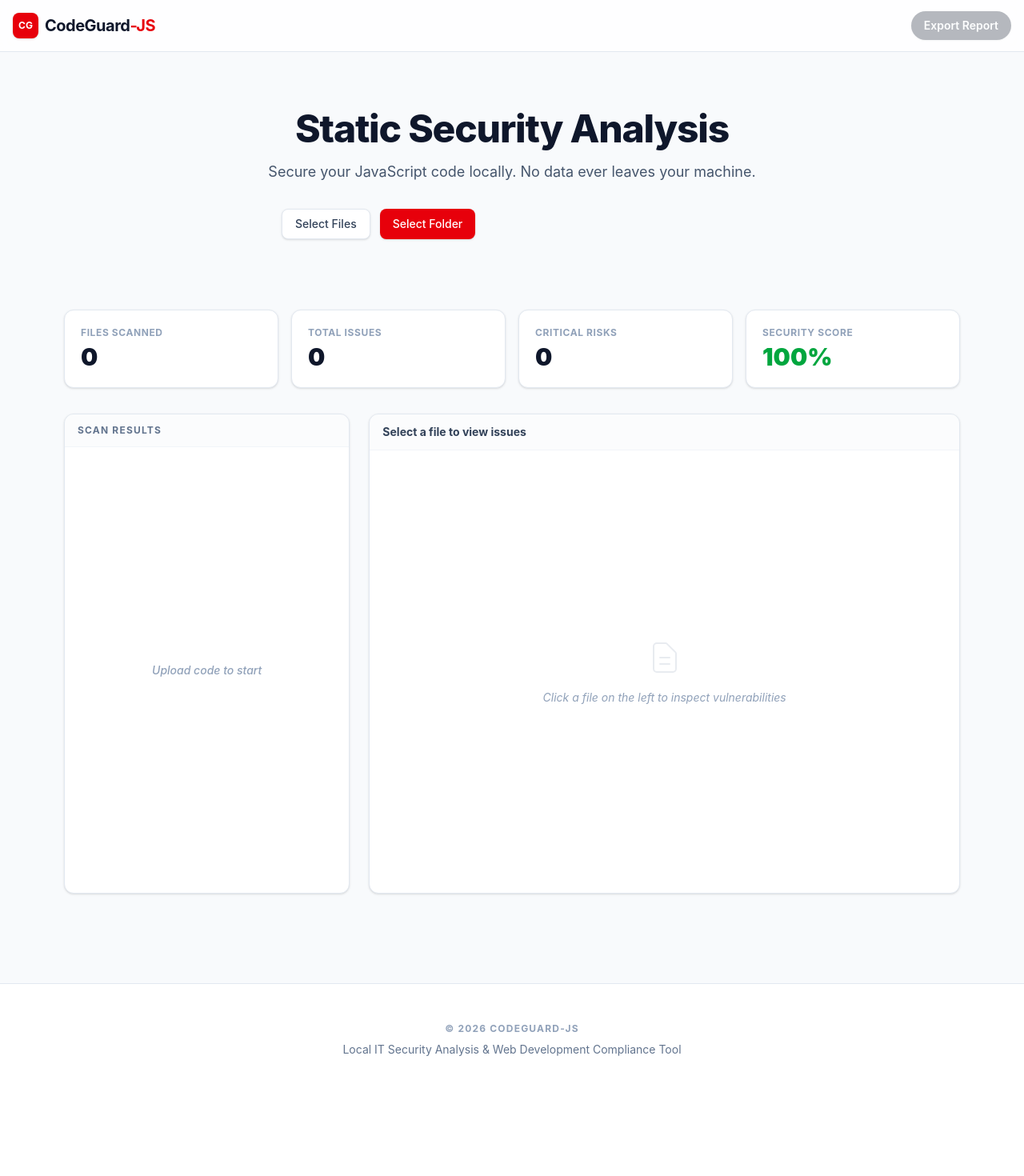
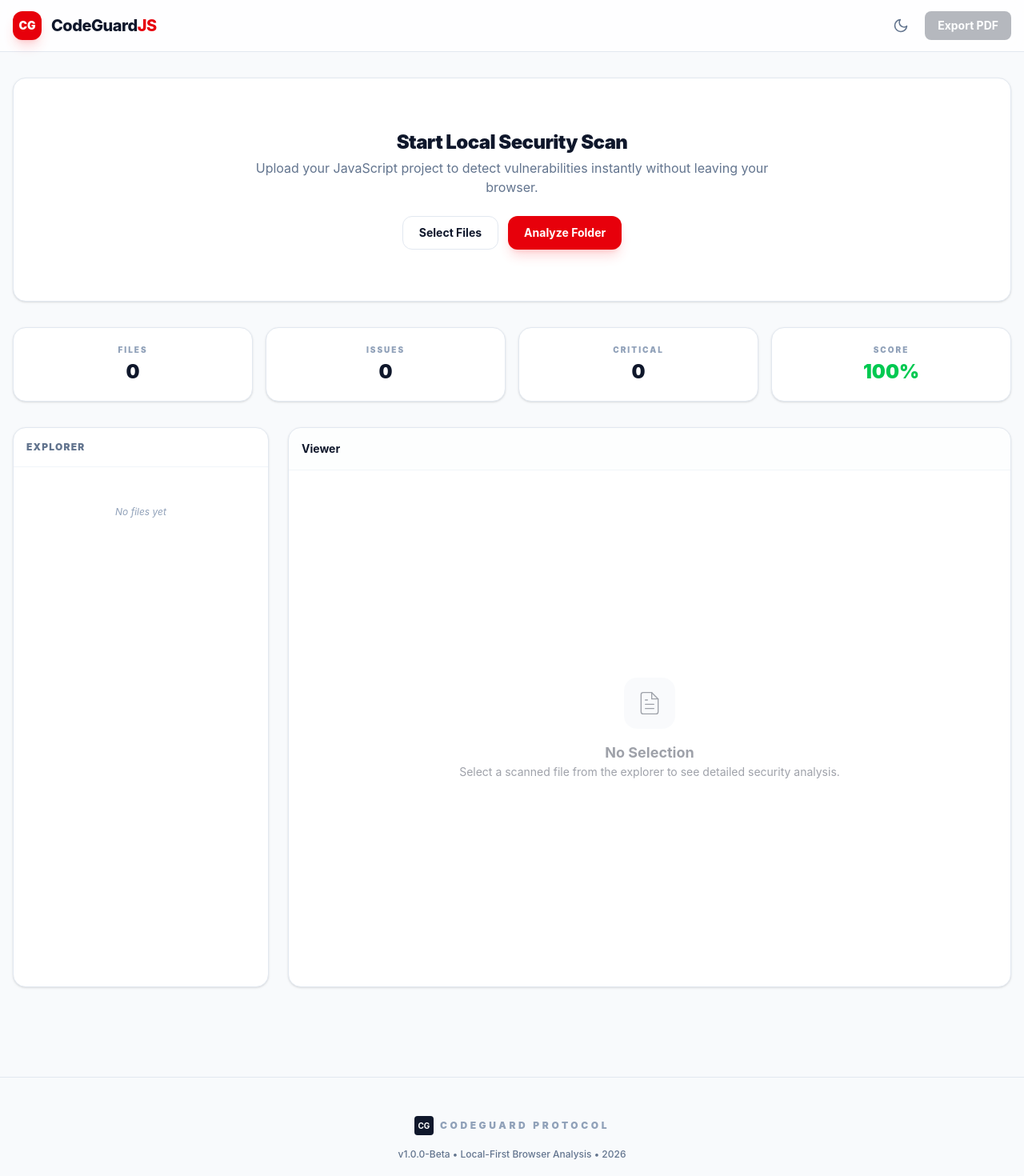
Before and after one commit to x-CHRIS-x/codeguard-js, a React (Vite) app: page / in a window 1280 px wide. Shown: the top 1470 px of the page at 80% size. Before the commit the page ends 1370 px from the top, so only its background shows below. Built offline with nearby package versions, Linux system fonts and the light colour scheme.

Commit message:
feat(ui): refactor dashboard to professional IDE style and add dark mode support

```diff
--- a/src/App.jsx
+++ b/src/App.jsx
@@ -1,4 +1,4 @@
-import { useState, useRef, useMemo } from 'react'
+import { useState, useRef, useMemo, useEffect } from 'react'
 import { scanFile } from './utils/scannerEngine'
 import { injectionRules } from './scanner/rules/injection'
 import { xssRules } from './scanner/rules/xss'
@@ -14,10 +14,20 @@ function App() {
   const [results, setResults] = useState([])
   const [isScanning, setIsScanning] = useState(false)
   const [selectedFileIdx, setSelectedFileIdx] = useState(null)
+  const [darkMode, setDarkMode] = useState(false)
+
   const fileInputRef = useRef(null)
   const folderInputRef = useRef(null)
 
-  // Derived stats
+  // Handle Dark Mode Class
+  useEffect(() => {
+    if (darkMode) {
+      document.documentElement.classList.add('dark')
+    } else {
+      document.documentElement.classList.remove('dark')
+    }
+  }, [darkMode])
+
   const stats = useMemo(() => {
     const totalIssues = results.reduce((acc, res) => acc + (res.issues?.length || 0), 0)
     const criticalIssues = results.reduce((acc, res) =>
@@ -50,7 +60,6 @@ function App() {
     })
 
     setFiles(filtered)
-
     const scanResults = []
     const allRules = [
       ...injectionRules, ...xssRules, ...authRules,
@@ -71,197 +80,192 @@ function App() {
   const selectedResult = selectedFileIdx !== null ? results[selectedFileIdx] : null
 
   return (
-    <div className="min-h-screen bg-slate-50 font-sans text-slate-900">
-      {/* Hidden Inputs */}
+    <div className="min-h-screen bg-slate-50 transition-colors duration-300 dark:bg-slate-950 font-sans text-slate-900 dark:text-slate-100">
       <input type="file" ref={fileInputRef} onChange={handleFileUpload} multiple className="hidden" accept=".js,.jsx,.ts,.tsx" />
       <input type="file" ref={folderInputRef} onChange={handleFileUpload} webkitdirectory="true" directory="true" className="hidden" />
 
       {/* Header */}
-      <header className="sticky top-0 z-50 w-full border-b border-slate-200 bg-white/80 backdrop-blur-md">
+      <header className="sticky top-0 z-50 w-full border-b border-slate-200 dark:border-slate-800 bg-white/80 dark:bg-slate-900/80 backdrop-blur-md">
         <div className="container mx-auto flex h-16 items-center justify-between px-4">
-          <div className="flex items-center gap-2">
-            <div className="flex h-8 w-8 items-center justify-center rounded-lg bg-red-600 text-white shadow-sm">
-              <span className="font-bold text-xs uppercase">CG</span>
+          <div className="flex items-center gap-3">
+            <div className="flex h-9 w-9 items-center justify-center rounded-xl bg-red-600 text-white shadow-lg shadow-red-500/20">
+              <span className="font-black text-sm">CG</span>
             </div>
-            <h1 className="text-xl font-bold tracking-tight text-slate-900">
-              CodeGuard<span className="text-red-600">-JS</span>
+            <h1 className="text-xl font-extrabold tracking-tight">
+              CodeGuard<span className="text-red-600">JS</span>
             </h1>
           </div>
-          <div className="flex items-center gap-4">
-            {isScanning && (
-              <div className="flex items-center gap-2 text-sm font-medium text-slate-500 animate-pulse">
-                <div className="h-2 w-2 rounded-full bg-red-600"></div>
-                Scanning...
-              </div>
+
+          <div className="flex items-center gap-3">
+            <button
+              onClick={() => setDarkMode(!darkMode)}
+              className="p-2 rounded-lg hover:bg-slate-100 dark:hover:bg-slate-800 transition-colors text-slate-500 dark:text-slate-400"
+              title="Toggle Theme"
+            >
+              {darkMode ? (
+                <svg xmlns="http://www.w3.org/2000/svg" width="20" height="20" viewBox="0 0 24 24" fill="none" stroke="currentColor" strokeWidth="2" strokeLinecap="round" strokeLinejoin="round"><circle cx="12" cy="12" r="5"/><line x1="12" y1="1" x2="12" y2="3"/><line x1="12" y1="21" x2="12" y2="23"/><line x1="4.22" y1="4.22" x2="5.64" y2="5.64"/><line x1="18.36" y1="18.36" x2="19.78" y2="19.78"/><line x1="1" y1="12" x2="3" y2="12"/><line x1="21" y1="12" x2="23" y2="12"/><line x1="4.22" y1="19.78" x2="5.64" y2="18.36"/><line x1="18.36" y1="5.64" x2="19.78" y2="4.22"/></svg>
+              ) : (
+                <svg xmlns="http://www.w3.org/2000/svg" width="20" height="20" viewBox="0 0 24 24" fill="none" stroke="currentColor" strokeWidth="2" strokeLinecap="round" strokeLinejoin="round"><path d="M21 12.79A9 9 0 1 1 11.21 3 7 7 0 0 0 21 12.79z"/></svg>
               )}
+            </button>
             <button
-              className="rounded-full bg-slate-900 px-4 py-2 text-sm font-semibold text-white hover:bg-slate-800 transition-all shadow-sm disabled:opacity-30"
+              className="rounded-lg bg-slate-900 dark:bg-slate-100 px-4 py-2 text-sm font-bold text-white dark:text-slate-900 hover:opacity-90 transition-all disabled:opacity-30"
               disabled={results.length === 0}
             >
-              Export Report
+              Export PDF
             </button>
           </div>
         </div>
       </header>
 
-      <main className="container mx-auto px-4 py-8 max-w-6xl">
-        {/* Upload Section (Miniaturized if results exist) */}
-        <section className={`transition-all duration-500 ${results.length > 0 ? 'mb-8' : 'mb-12 py-10 text-center'}`}>
-          {!results.length && (
-            <>
-              <h2 className="mb-4 text-4xl font-extrabold tracking-tight text-slate-900 sm:text-5xl">Static Security Analysis</h2>
-              <p className="mx-auto mb-8 max-w-2xl text-lg text-slate-600">Secure your JavaScript code locally. No data ever leaves your machine.</p>
-            </>
-          )}
-
-          <div className={`mx-auto ${results.length > 0 ? 'max-w-none flex items-center justify-between bg-white p-4 rounded-xl border border-slate-200' : 'max-w-xl'}`}>
-            <div className={results.length > 0 ? 'flex items-center gap-4' : ''}>
-               {results.length > 0 && <h3 className="font-bold text-slate-700">Ready for new scan?</h3>}
+      <main className="container mx-auto px-4 py-8 max-w-7xl">
+        {/* Simplified Upload */}
+        <section className={`mb-8 flex items-center justify-between p-6 rounded-2xl bg-white dark:bg-slate-900 border border-slate-200 dark:border-slate-800 shadow-sm transition-all ${results.length === 0 ? 'flex-col gap-6 text-center py-16' : ''}`}>
+          <div className={results.length === 0 ? 'max-w-2xl' : ''}>
+            <h2 className="text-2xl font-black tracking-tight">{results.length === 0 ? 'Start Local Security Scan' : 'Project Analysis'}</h2>
+            <p className="text-slate-500 dark:text-slate-400 mt-1">{results.length === 0 ? 'Upload your JavaScript project to detect vulnerabilities instantly without leaving your browser.' : `${files.length} files processed. Select one to view issues.`}</p>
+          </div>
           <div className="flex gap-3">
-                  <button onClick={() => fileInputRef.current.click()} className="rounded-lg border border-slate-200 bg-white px-4 py-2 text-sm font-medium text-slate-700 hover:bg-slate-50 shadow-sm">
-                    Select Files
-                  </button>
-                  <button onClick={() => folderInputRef.current.click()} className="rounded-lg bg-red-600 px-4 py-2 text-sm font-medium text-white hover:bg-red-700 shadow-sm">
-                    Select Folder
-                  </button>
-               </div>
-            </div>
+            <button onClick={() => fileInputRef.current.click()} className="px-5 py-2.5 rounded-xl border border-slate-200 dark:border-slate-700 font-bold text-sm hover:bg-slate-50 dark:hover:bg-slate-800 transition-colors">Select Files</button>
+            <button onClick={() => folderInputRef.current.click()} className="px-5 py-2.5 rounded-xl bg-red-600 text-white font-bold text-sm hover:bg-red-700 transition-shadow shadow-lg shadow-red-500/20">Analyze Folder</button>
             {results.length > 0 && (
-              <button onClick={() => { setResults([]); setFiles([]); setSelectedFileIdx(null); }} className="text-sm font-bold text-red-600 hover:underline">
-                Clear All
+              <button onClick={() => { setResults([]); setFiles([]); setSelectedFileIdx(null); }} className="p-2.5 text-red-600 hover:bg-red-50 dark:hover:bg-red-900/20 rounded-xl transition-colors" title="Clear All">
+                <svg xmlns="http://www.w3.org/2000/svg" width="20" height="20" viewBox="0 0 24 24" fill="none" stroke="currentColor" strokeWidth="2" strokeLinecap="round" strokeLinejoin="round"><polyline points="3 6 5 6 21 6"/><path d="M19 6v14a2 2 0 0 1-2 2H7a2 2 0 0 1-2-2V6m3 0V4a2 2 0 0 1 2-2h4a2 2 0 0 1 2 2v2"/><line x1="10" y1="11" x2="10" y2="17"/><line x1="14" y1="11" x2="14" y2="17"/></svg>
               </button>
             )}
           </div>
         </section>
 
-        {/* Dashboard Stats */}
-        <section className="mb-8 grid gap-4 sm:grid-cols-2 lg:grid-cols-4">
+        {/* Stats Row */}
+        <section className="mb-8 grid grid-cols-2 lg:grid-cols-4 gap-4">
           {[
-            { label: 'Files Scanned', value: files.length, color: 'text-slate-900' },
-            { label: 'Total Issues', value: stats.totalIssues, color: stats.totalIssues > 0 ? 'text-red-600' : 'text-slate-900' },
-            { label: 'Critical Risks', value: stats.criticalIssues, color: stats.criticalIssues > 0 ? 'text-red-700' : 'text-slate-900' },
-            { label: 'Security Score', value: `${stats.securityScore}%`, color: stats.securityScore > 80 ? 'text-green-600' : 'text-orange-600' }
-          ].map((stat, i) => (
-            <div key={i} className="rounded-xl border border-slate-200 bg-white p-5 shadow-sm transition-transform hover:scale-[1.02]">
-              <p className="text-xs font-bold uppercase tracking-wider text-slate-400">{stat.label}</p>
-              <p className={`mt-1 text-3xl font-black ${stat.color}`}>{stat.value}</p>
+            { label: 'Files', value: files.length, color: 'text-slate-900 dark:text-white' },
+            { label: 'Issues', value: stats.totalIssues, color: stats.totalIssues > 0 ? 'text-red-600' : 'text-slate-900 dark:text-white' },
+            { label: 'Critical', value: stats.criticalIssues, color: stats.criticalIssues > 0 ? 'text-red-500' : 'text-slate-900 dark:text-white' },
+            { label: 'Score', value: `${stats.securityScore}%`, color: stats.securityScore > 80 ? 'text-green-500' : 'text-orange-500' }
+          ].map((s, i) => (
+            <div key={i} className="bg-white dark:bg-slate-900 p-5 rounded-2xl border border-slate-200 dark:border-slate-800 shadow-sm flex flex-col items-center justify-center">
+              <span className="text-[10px] font-black uppercase tracking-[0.2em] text-slate-400 mb-1">{s.label}</span>
+              <span className={`text-2xl font-black ${s.color}`}>{s.value}</span>
             </div>
           ))}
         </section>
 
-        {/* Analysis Interface */}
-        <div className="grid gap-6 lg:grid-cols-3 h-[600px]">
-          {/* File List Panel */}
-          <aside className="lg:col-span-1 flex flex-col rounded-xl border border-slate-200 bg-white overflow-hidden shadow-sm">
-            <div className="border-b border-slate-100 bg-slate-50/50 px-4 py-3">
-              <h3 className="text-xs font-bold uppercase tracking-widest text-slate-500">Scan Results</h3>
+        {/* Main Workspace */}
+        <div className="flex flex-col lg:flex-row gap-6 h-[700px]">
+          {/* File Browser */}
+          <div className="w-full lg:w-80 flex flex-col bg-white dark:bg-slate-900 rounded-2xl border border-slate-200 dark:border-slate-800 overflow-hidden shadow-sm">
+            <div className="p-4 border-b border-slate-100 dark:border-slate-800 flex justify-between items-center">
+              <span className="text-xs font-black uppercase tracking-widest text-slate-500">Explorer</span>
+              {isScanning && <div className="h-1.5 w-1.5 rounded-full bg-red-600 animate-ping"></div>}
             </div>
-            <div className="flex-1 overflow-y-auto divide-y divide-slate-100 font-medium">
-              {!results.length ? (
-                <div className="flex h-full items-center justify-center p-8 text-center text-sm italic text-slate-400">Upload code to start</div>
-              ) : (
-                results.map((res, idx) => (
-                  <div
+            <div className="flex-1 overflow-y-auto p-2 space-y-1">
+              {results.map((res, idx) => (
+                <button
                   key={idx}
                   onClick={() => setSelectedFileIdx(idx)}
-                    className={`flex items-center justify-between px-4 py-4 cursor-pointer transition-all ${selectedFileIdx === idx ? 'bg-red-50 border-l-4 border-red-600' : 'hover:bg-slate-50'}`}
+                  className={`w-full flex items-center gap-3 px-3 py-2.5 rounded-xl transition-all text-left group ${selectedFileIdx === idx ? 'bg-slate-100 dark:bg-slate-800' : 'hover:bg-slate-50 dark:hover:bg-slate-800/50'}`}
                 >
-                    <div className="min-w-0 pr-4">
-                      <p className={`text-sm truncate ${selectedFileIdx === idx ? 'text-red-900 font-bold' : 'text-slate-700'}`}>
-                        {res.fileName}
-                      </p>
-                      <p className="text-[10px] text-slate-400 uppercase tracking-tighter">
-                        {res.issues.length} Issues found
-                      </p>
+                  <div className={`h-2 w-2 rounded-full shrink-0 ${res.issues.length > 0 ? 'bg-red-500 shadow-sm shadow-red-500/50' : 'bg-green-500'}`}></div>
+                  <span className={`text-sm truncate flex-1 font-semibold ${selectedFileIdx === idx ? 'text-slate-900 dark:text-white' : 'text-slate-600 dark:text-slate-400'}`}>
+                    {res.fileName.split('/').pop()}
+                  </span>
+                  {res.issues.length > 0 && <span className="text-[10px] font-black text-slate-400 group-hover:text-red-400">{res.issues.length}</span>}
+                </button>
+              ))}
+              {results.length === 0 && <p className="text-center text-xs text-slate-400 mt-10 italic">No files yet</p>}
             </div>
-                    {res.issues.length > 0 ? (
-                      <span className="flex h-5 w-5 items-center justify-center rounded-full bg-red-100 text-[10px] font-bold text-red-600">
-                        !
-                      </span>
-                    ) : (
-                      <span className="text-green-500">✓</span>
-                    )}
-                  </div>
-                ))
-              )}
-            </div>
-          </aside>
-
-          {/* Details Panel */}
-          <section className="lg:col-span-2 flex flex-col rounded-xl border border-slate-200 bg-white overflow-hidden shadow-sm">
-            <div className="border-b border-slate-100 bg-slate-50/50 px-4 py-3 flex items-center justify-between">
-              <h3 className="text-sm font-bold text-slate-700">
-                {selectedResult ? selectedResult.fileName : "Select a file to view issues"}
-              </h3>
-              {selectedResult && (
-                <span className="rounded bg-slate-900 px-2 py-0.5 text-[10px] font-bold text-white uppercase">
-                  {selectedResult.issues.length} Issues
-                </span>
-              )}
           </div>
 
-            <div className="flex-1 overflow-y-auto p-6">
+          {/* Code & Issue Viewer */}
+          <div className="flex-1 flex flex-col bg-white dark:bg-slate-900 rounded-2xl border border-slate-200 dark:border-slate-800 overflow-hidden shadow-sm">
+            <div className="p-4 border-b border-slate-100 dark:border-slate-800 bg-slate-50/30 dark:bg-slate-800/30 flex items-center justify-between">
+              <div className="flex items-center gap-2">
+                <span className="text-sm font-bold truncate max-w-[300px]">{selectedResult?.fileName || 'Viewer'}</span>
+              </div>
+              {selectedResult && <span className="text-[10px] font-black px-2 py-1 bg-red-100 dark:bg-red-900/30 text-red-600 rounded-md">VULNERABILITIES DETECTED</span>}
+            </div>
+
+            <div className="flex-1 overflow-y-auto scrollbar-thin scrollbar-thumb-slate-200 dark:scrollbar-thumb-slate-700">
               {!selectedResult ? (
-                <div className="flex h-full flex-col items-center justify-center text-slate-400">
-                  <svg className="mb-4 h-12 w-12 opacity-20" fill="none" viewBox="0 0 24 24" stroke="currentColor">
-                    <path strokeLinecap="round" strokeLinejoin="round" strokeWidth={1} d="M9 12h6m-6 4h6m2 5H7a2 2 0 01-2-2V5a2 2 0 012-2h5.586a1 1 0 01.707.293l5.414 5.414a1 1 0 01.293.707V19a2 2 0 01-2 2z" />
-                  </svg>
-                  <p className="text-sm italic">Click a file on the left to inspect vulnerabilities</p>
+                <div className="h-full flex flex-col items-center justify-center p-10 text-center opacity-40">
+                  <div className="w-16 h-16 bg-slate-100 dark:bg-slate-800 rounded-2xl flex items-center justify-center mb-4">
+                    <svg xmlns="http://www.w3.org/2000/svg" width="32" height="32" viewBox="0 0 24 24" fill="none" stroke="currentColor" strokeWidth="1" strokeLinecap="round" strokeLinejoin="round"><path d="M14 2H6a2 2 0 0 0-2 2v16a2 2 0 0 0 2 2h12a2 2 0 0 0 2-2V8z"/><polyline points="14 2 14 8 20 8"/><line x1="16" y1="13" x2="8" y2="13"/><line x1="16" y1="17" x2="8" y2="17"/><polyline points="10 9 9 9 8 9"/></svg>
+                  </div>
+                  <h3 className="font-bold text-lg">No Selection</h3>
+                  <p className="text-sm">Select a scanned file from the explorer to see detailed security analysis.</p>
                 </div>
               ) : selectedResult.issues.length === 0 ? (
-                <div className="flex h-full flex-col items-center justify-center text-green-500">
-                  <span className="mb-2 text-4xl">🛡️</span>
-                  <p className="font-bold">No vulnerabilities detected</p>
-                  <p className="text-xs text-slate-400 mt-1">This file appears to follow common security best practices.</p>
+                <div className="h-full flex flex-col items-center justify-center text-green-500">
+                  <div className="w-20 h-20 bg-green-50 dark:bg-green-900/20 rounded-full flex items-center justify-center mb-4">
+                    <svg xmlns="http://www.w3.org/2000/svg" width="40" height="40" viewBox="0 0 24 24" fill="none" stroke="currentColor" strokeWidth="2" strokeLinecap="round" strokeLinejoin="round"><path d="M12 22s8-4 8-10V5l-8-3-8 3v7c0 6 8 10 8 10z"/></svg>
+                  </div>
+                  <h3 className="text-xl font-black">Clean File</h3>
+                  <p className="text-sm text-slate-400 mt-1 font-medium">No known security patterns detected in this file.</p>
                 </div>
               ) : (
-                <div className="space-y-4">
+                <div className="divide-y divide-slate-100 dark:divide-slate-800">
                   {selectedResult.issues.map((issue, i) => (
-                    <div key={i} className="rounded-lg border-l-4 border-red-500 bg-red-50/50 p-4 shadow-sm">
-                      <div className="mb-2 flex items-center justify-between">
-                        <span className="text-[10px] font-black uppercase tracking-widest text-red-600 bg-red-100 px-2 py-0.5 rounded">
-                          {issue.id} | {issue.severity}
+                    <div key={i} className="p-6 transition-colors hover:bg-slate-50/50 dark:hover:bg-slate-800/20">
+                      <div className="flex items-start justify-between mb-4">
+                        <div className="space-y-1">
+                          <div className="flex items-center gap-2">
+                             <span className={`text-[10px] font-black uppercase tracking-widest px-2 py-0.5 rounded ${issue.severity === 'CRITICAL' ? 'bg-red-600 text-white' : 'bg-orange-100 text-orange-700 dark:bg-orange-900/40 dark:text-orange-400'}`}>
+                              {issue.severity}
                             </span>
-                        <span className="text-xs font-bold text-slate-400">Line {issue.line}</span>
+                            <span className="text-[10px] font-bold text-slate-400 uppercase tracking-tighter">{issue.id}</span>
                           </div>
-                      <h4 className="font-bold text-slate-900 mb-1">{issue.message}</h4>
-                      <p className="text-sm text-slate-600 mb-3">{issue.suggestion}</p>
-                      <div className="bg-slate-950 rounded p-3 font-mono text-[11px] text-red-200 border border-red-900/30 overflow-x-auto shadow-inner">
+                          <h4 className="font-black text-slate-900 dark:text-white text-lg leading-tight">{issue.message}</h4>
+                        </div>
+                        <div className="text-xs font-black text-slate-400 whitespace-nowrap bg-slate-100 dark:bg-slate-800 px-3 py-1 rounded-full">LINE {issue.line}</div>
+                      </div>
+
+                      <p className="text-sm text-slate-600 dark:text-slate-400 mb-6 font-medium leading-relaxed">
+                        {issue.suggestion}
+                      </p>
+
+                      <div className="bg-slate-950 dark:bg-black rounded-xl overflow-hidden border border-slate-800 shadow-xl">
+                        <div className="px-4 py-2 bg-slate-900/50 border-b border-slate-800 flex items-center gap-1.5">
+                           <div className="w-2 h-2 rounded-full bg-red-500/50"></div>
+                           <div className="w-2 h-2 rounded-full bg-orange-500/50"></div>
+                           <div className="w-2 h-2 rounded-full bg-green-500/50"></div>
+                        </div>
+                        <div className="p-4 font-mono text-[11px] leading-relaxed overflow-x-auto text-slate-300">
                           {(() => {
                             const lines = selectedResult.rawCode?.split('\n') || [];
-                          const targetLine = issue.line - 1; // 0-based
+                            const target = issue.line - 1;
+                            const start = Math.max(0, target - 1);
+                            const end = Math.min(lines.length - 1, target + 1);
 
-                          // Show 1 line of context before and after if possible
-                          const start = Math.max(0, targetLine - 1);
-                          const end = Math.min(lines.length - 1, targetLine + 1);
-
-                          return lines.slice(start, end + 1).map((lineText, idx) => {
-                            const currentLineNum = start + idx + 1;
-                            const isTarget = currentLineNum === issue.line;
-
+                            return lines.slice(start, end + 1).map((text, idx) => {
+                              const num = start + idx + 1;
+                              const isTarget = num === issue.line;
                               return (
-                              <div key={idx} className={`${isTarget ? 'bg-red-950/50 -mx-3 px-3 border-l-2 border-red-500 text-red-100 font-bold' : 'opacity-40'}`}>
-                                <span className="inline-block w-8 select-none text-slate-600 text-right mr-4">{currentLineNum}</span>
-                                <code>{lineText || ' '}</code>
+                                <div key={idx} className={`flex gap-4 ${isTarget ? 'text-red-400 bg-red-400/10 -mx-4 px-4 font-bold' : 'opacity-40'}`}>
+                                  <span className="w-6 text-right select-none text-slate-600">{num}</span>
+                                  <code className="whitespace-pre">{text || ' '}</code>
                                 </div>
                               );
                             });
                           })()}
                         </div>
                       </div>
+                    </div>
                   ))}
                 </div>
               )}
             </div>
-          </section>
+          </div>
         </div>
       </main>
 
-      {/* Footer */}
-      <footer className="mt-20 border-t border-slate-200 bg-white py-12">
-        <div className="container mx-auto px-4 text-center">
-          <p className="text-xs font-bold uppercase tracking-widest text-slate-400">&copy; 2026 CodeGuard-JS</p>
-          <p className="mt-2 text-sm text-slate-500">Local IT Security Analysis & Web Development Compliance Tool</p>
+      <footer className="mt-20 py-12 border-t border-slate-200 dark:border-slate-800">
+        <div className="container mx-auto px-4 flex flex-col items-center">
+           <div className="flex items-center gap-2 mb-4">
+              <div className="h-6 w-6 rounded bg-slate-900 dark:bg-slate-200 flex items-center justify-center text-white dark:text-slate-900 font-bold text-[10px]">CG</div>
+              <span className="text-xs font-black uppercase tracking-[0.3em] text-slate-400">CodeGuard Protocol</span>
+           </div>
+           <p className="text-xs text-slate-500 font-medium">v1.0.0-Beta • Local-First Browser Analysis • 2026</p>
         </div>
       </footer>
     </div>
```
Lines whose indentation alone changed are shown as unchanged.
